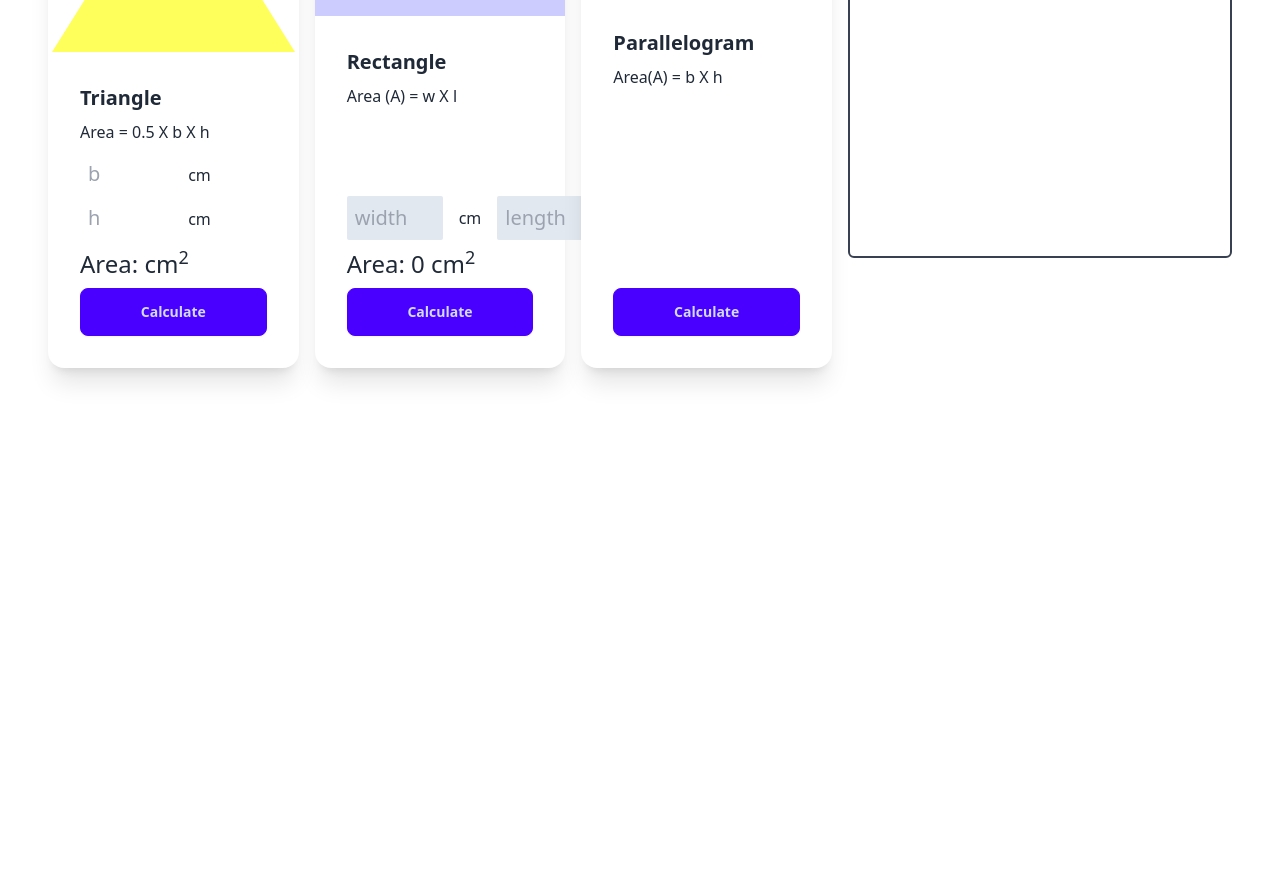
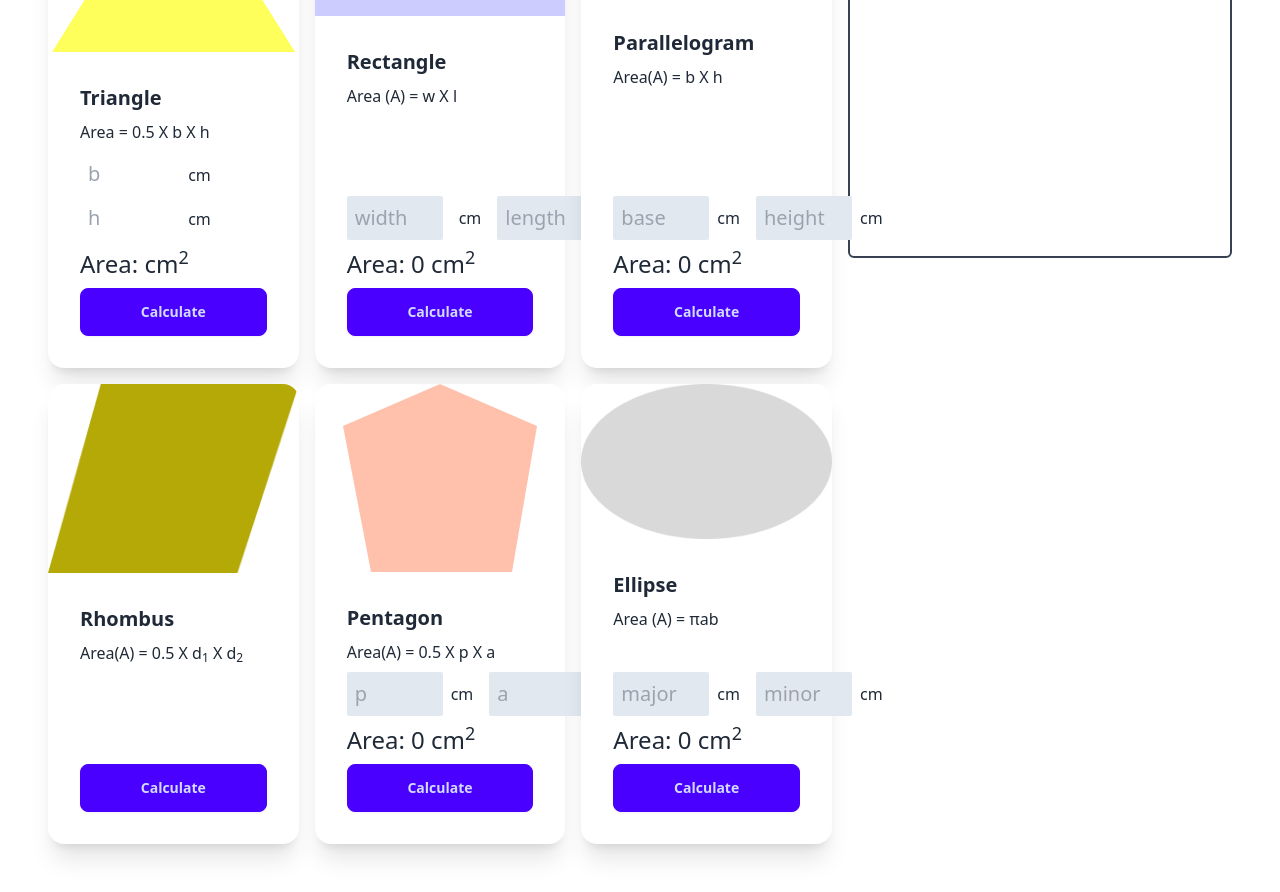
Before and after one commit to arafatrahman41/geometry-genius-website, a plain HTML site: page index.html in a window 1280 px wide. Shown: the part 190-1082 px from the top of the page. Before the commit the page ends 800 px from the top, so only its background shows below. Drawn offline with nearby package versions, Linux system fonts and the light colour scheme.

Commit message:
add some code

```diff
--- a/index.html
+++ b/index.html
@@ -30,11 +30,13 @@
                             <input id="triangle-base" class="text-xl w-24 p-2 rounded-sm" type="text" name=""
                                 placeholder="b">
                             <span class="mr-4 ml-2">cm</span>
-                            <input class="text-xl w-24 p-2 rounded-sm" type="text" name="" id="triangle-height" placeholder="h">
+                            <input class="text-xl w-24 p-2 rounded-sm" type="text" name="" id="triangle-height"
+                                placeholder="h">
                             <span class="mr-4 ml-2">cm</span>
                         </div>
                         <div>
-                            <p class="text-2xl gap-2">Area: <span id="triangle-area"></span><span>cm<sup>2</sup></span></p>
+                            <p class="text-2xl gap-2">Area: <span id="triangle-area"></span><span>cm<sup>2</sup></span>
+                            </p>
                         </div>
                         <div class="card-actions">
                             <button onclick="calculateTriangleArea()" class="btn btn-primary w-full">Calculate</button>
@@ -43,21 +45,22 @@
                 </div>
                 <!-- Rectangle -->
                 <div class="card bg-base-100 shadow-xl">
-                    <figure><img src="./images/rectangle.png"
-                            alt="Rectangle" /></figure>
+                    <figure><img src="./images/rectangle.png" alt="Rectangle" /></figure>
                     <div class="card-body">
                         <h2 class="card-title">Rectangle</h2>
                         <p>Area (A) = w X l</p>
                         <div class="flex gap-4 items-center">
                             <!-- rectangle width -->
-                            <input type="text" name="" id="rectangle-width" class="text-xl w-24 p-2 rounded-sm bg-slate-200" placeholder="width">
+                            <input type="text" name="" id="rectangle-width"
+                                class="text-xl w-24 p-2 rounded-sm bg-slate-200" placeholder="width">
                             <span>cm</span>
                             <!-- rectangle length -->
-                            <input type="text" name="" id="rectangle-length" class="text-xl w-24 p-2 rounded-sm  bg-slate-200" placeholder="length">
+                            <input type="text" name="" id="rectangle-length"
+                                class="text-xl w-24 p-2 rounded-sm  bg-slate-200" placeholder="length">
                             <span>cm</span>
                         </div>
                         <div>
-                            <p class="text-2xl">Area:  <span id="rectangle-area">0</span> <span>cm<sup>2</sup></span></p>
+                            <p class="text-2xl">Area: <span id="rectangle-area">0</span> <span>cm<sup>2</sup></span></p>
                         </div>
                         <div class="card-actions">
                             <button class="btn btn-primary w-full" onclick="calculateRectangleArea()">Calculate</button>
@@ -66,13 +69,86 @@
                 </div>
                 <!-- Parallelogram -->
                 <div class="card bg-base-100 shadow-xl">
-                    <figure><img src="./images/parallelogram.png"
-                            alt="Parallelogram" /></figure>
+                    <figure><img src="./images/parallelogram.png" alt="Parallelogram" /></figure>
                     <div class="card-body">
                         <h2 class="card-title">Parallelogram</h2>
                         <p>Area(A) = b X h</p>
+                        <div class="flex items-center">
+                            <!-- Parallelogram base -->
+                            <input class="text-xl w-24 p-2 rounded-sm bg-slate-200" type="text" name=""
+                                id="parallelogram-base" placeholder="base">
+                            <span class="mr-4 ml-2">cm</span>
+                            <!-- Parallelogram height -->
+                            <input class="text-xl w-24 p-2 rounded-sm bg-slate-200" type="text" name=""
+                                id="parallelogram-height" placeholder="height">
+                            <span class="ml-2">cm</span>
+                        </div>
+                        <div>
+                            <p class="text-2xl">Area: <span id="parallelogram-area">0</span> <span>cm<sup>2</sup></span>
+                            </p>
+                        </div>
+                        <div class="card-actions">
+                            <button class="btn btn-primary w-full"
+                                onclick="calculateParallelogramArea()">Calculate</button>
+                        </div>
+                    </div>
+                </div>
+                <!-- Rhombus -->
+                <div class="card bg-base-100 shadow-xl">
+                    <figure><img src="./images/rhombus.png" alt="Rhombus" /></figure>
+                    <div class="card-body">
+                        <h2 class="card-title">Rhombus</h2>
+                        <p>Area(A) = 0.5 X d<sub>1</sub> X d<sub>2</sub></p>
                         <div class="card-actions">
                             <button class="btn btn-primary w-full">Calculate</button>
+                        </div>
+                    </div>
+                </div>
+                <!-- Pentagon -->
+                <div class="card bg-base-100 shadow-xl">
+                    <figure><img src="./images/pentagon.png" alt="Pentagon" /></figure>
+                    <div class="card-body">
+                        <h2 class="card-title">Pentagon</h2>
+                        <p>Area(A) = 0.5 X p X a</p>
+                        <div class="flex items-center">
+                            <!-- pentagon perimeter -->
+                            <input class="text-xl w-24 p-2 rounded-sm bg-slate-200" type="text" name=""
+                                id="pentagon-perimeter" placeholder="p">
+                            <span class="mr-4 ml-2">cm</span>
+                            <!-- pentagon apothem -->
+                            <input class="text-xl w-24 p-2 rounded-sm bg-slate-200" type="text" name=""
+                                id="pentagon-apothem" placeholder="a">
+                            <span class="ml-2">cm</span>
+                        </div>
+                        <div>
+                            <p class="text-2xl">Area: <span id="pentagon-area">0</span> <span>cm<sup>2</sup></span></p>
+                        </div>
+                        <div class="card-actions">
+                            <button class="btn btn-primary w-full" onclick="calculatePentagonArea()">Calculate</button>
+                        </div>
+                    </div>
+                </div>
+                <!-- Ellipse -->
+                <div class="card bg-base-100 shadow-xl">
+                    <figure><img src="./images/ellipse.png" alt="Ellipse" /></figure>
+                    <div class="card-body">
+                        <h2 class="card-title">Ellipse</h2>
+                        <p>Area (A) = πab</p>
+                        <div class="flex items-center">
+                            <!-- Ellipse major -->
+                            <input class="text-xl w-24 p-2 rounded-sm bg-slate-200" type="text" name=""
+                                id="ellipse-major-radius" placeholder="major">
+                            <span class="mr-4 ml-2">cm</span>
+                            <!-- Ellipse minor -->
+                            <input class="text-xl w-24 p-2 rounded-sm bg-slate-200" type="text" name=""
+                                id="ellipse-minor-radius" placeholder="minor">
+                            <span class="ml-2">cm</span>
+                        </div>
+                        <div>
+                            <p class="text-2xl">Area: <span id="ellipse-area">0</span> <span>cm<sup>2</sup></span></p>
+                        </div>
+                        <div class="card-actions">
+                            <button class="btn btn-primary w-full" onclick="calculateEllipseArea()">Calculate</button>
                         </div>
                     </div>
                 </div>
@@ -85,6 +161,9 @@
     </main>
     <script src="scripts/triangle-calculate.js"></script>
     <script src="scripts/rectangle-calculate.js"></script>
+    <script src="scripts/parallelogram-area.js"></script>
+    <script src="scripts/pentagon-area.js"></script>
+    <script src="scripts/ellipse-area.js"></script>
 </body>
 
 </html>
--- /dev/null
+++ b/scripts/ellipse-area.js
@@ -0,0 +1,6 @@
+function calculateEllipseArea(){
+    const majorRadius = getInputValueById('ellipse-major-radius');
+    const minorRadius = getInputValueById('ellipse-minor-radius');
+    const area = 3.14 * majorRadius * minorRadius;
+    setInnerTextById('ellipse-area', area);
+}
--- /dev/null
+++ b/scripts/parallelogram-area.js
@@ -0,0 +1,28 @@
+// function calculateParallelogramArea(){
+// //    const baseInput = document.getElementById('parallelogram-base');
+// //    const baseText = baseInput.value;
+// //    const base = parseFloat(baseText);
+// //    console.log(base);
+// }
+
+function calculateParallelogramArea() {
+  const base = getInputValueById("parallelogram-base");
+
+  const height = getInputValueById("parallelogram-height");
+
+  const area = base * height;
+  // console.log(area);
+  setInnerTextById("parallelogram-area", area);
+}
+
+function getInputValueById(inputFieldId) {
+  const inputField = document.getElementById(inputFieldId);
+  const inputValueText = inputField.value;
+  const inputValue = parseFloat(inputValueText);
+  return inputValue;
+}
+
+function setInnerTextById(elementId, area) {
+  const element = document.getElementById(elementId);
+  element.innerText = area;
+}
--- /dev/null
+++ b/scripts/pentagon-area.js
@@ -0,0 +1,23 @@
+function calculatePentagonArea() {
+  const perimeter = getInputValueById("pentagon-perimeter");
+  console.log(perimeter);
+  const apothem = getInputValueById("pentagon-apothem");
+  console.log(apothem);
+
+  const area = 0.5 * perimeter * apothem;
+  // console.log(area);
+
+  setInnerTextById("pentagon-area", area);
+}
+
+function getInputValueById(inputFieldId) {
+  const inputField = document.getElementById(inputFieldId);
+  const inputValueText = inputField.value;
+  const value = parseFloat(inputValueText);
+  return value;
+}
+
+function setInnerTextById(elementId, area) {
+  const element = document.getElementById(elementId);
+  element.innerText = area;
+}
```
Also changed, not shown: tailwind.config.js (+8 -0 lines), images/Vector.png (added).
